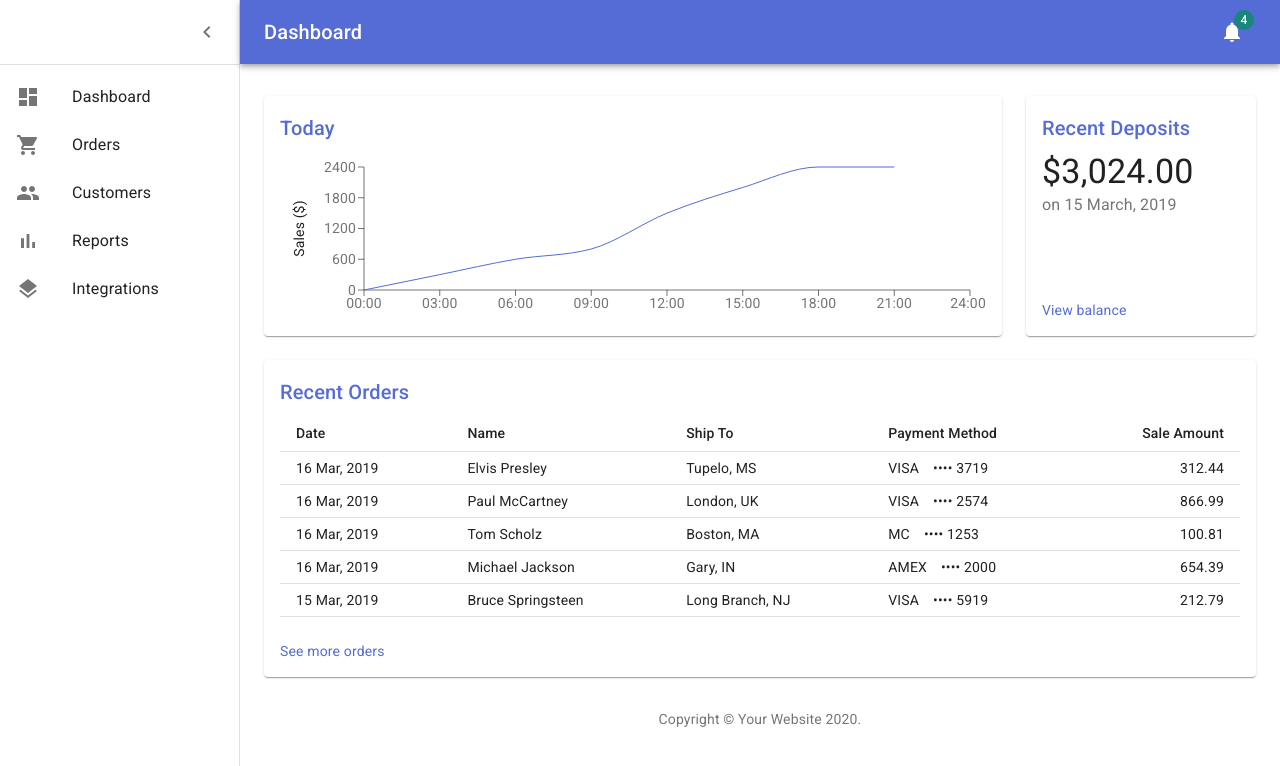
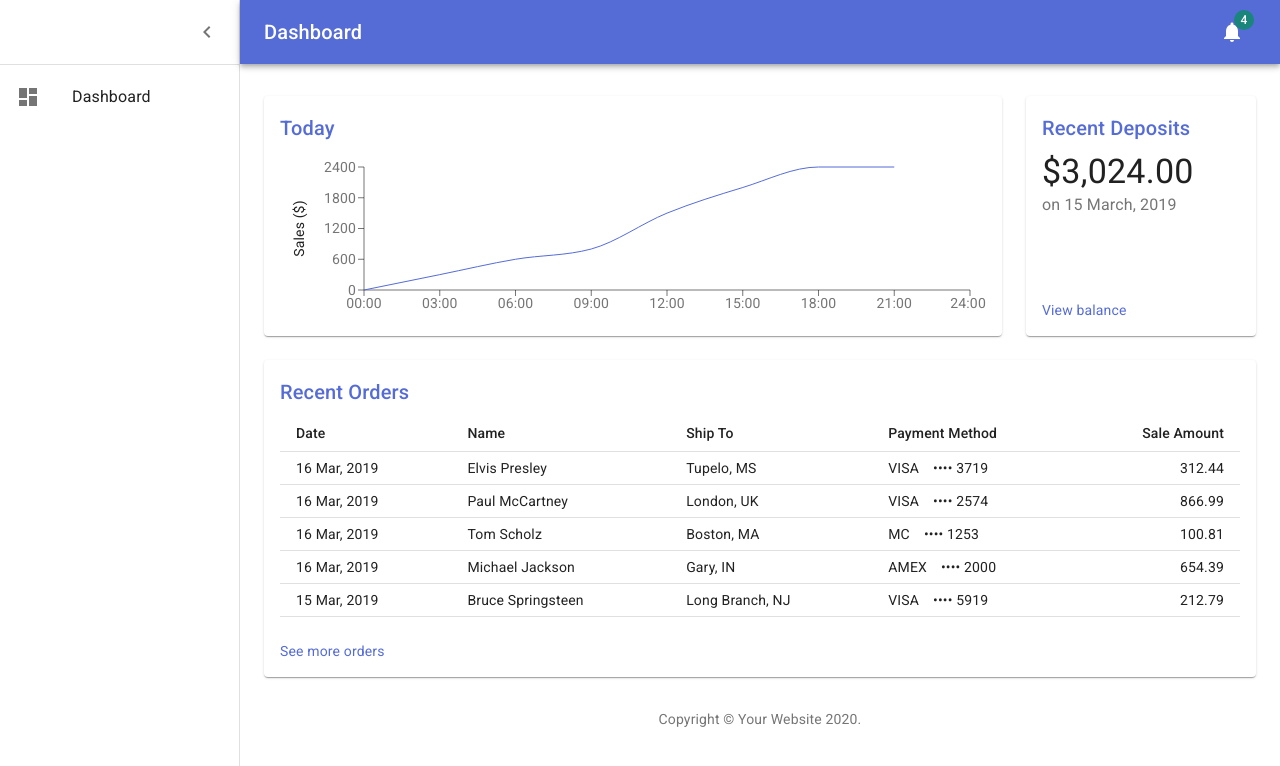
Before and after one commit to sds0307/diet-app, a React (Create React App) app: page /demo in a window 1280 px wide. Shown: the top 766 px of the page. Built offline with nearby package versions, Linux system fonts and the light colour scheme.

Commit message:
clean menubar

```diff
--- a/src/components/dashboard/listItems.js
+++ b/src/components/dashboard/listItems.js
@@ -2,13 +2,7 @@ import React from 'react';
 import ListItem from '@material-ui/core/ListItem';
 import ListItemIcon from '@material-ui/core/ListItemIcon';
 import ListItemText from '@material-ui/core/ListItemText';
-import ListSubheader from '@material-ui/core/ListSubheader';
 import DashboardIcon from '@material-ui/icons/Dashboard';
-import ShoppingCartIcon from '@material-ui/icons/ShoppingCart';
-import PeopleIcon from '@material-ui/icons/People';
-import BarChartIcon from '@material-ui/icons/BarChart';
-import LayersIcon from '@material-ui/icons/Layers';
-import AssignmentIcon from '@material-ui/icons/Assignment';
 
 export const mainListItems = (
   <div>
@@ -18,29 +12,5 @@ export const mainListItems = (
       </ListItemIcon>
       <ListItemText primary="Dashboard" />
     </ListItem>
-    <ListItem button>
-      <ListItemIcon>
-        <ShoppingCartIcon />
-      </ListItemIcon>
-      <ListItemText primary="Orders" />
-    </ListItem>
-    <ListItem button>
-      <ListItemIcon>
-        <PeopleIcon />
-      </ListItemIcon>
-      <ListItemText primary="Customers" />
-    </ListItem>
-    <ListItem button>
-      <ListItemIcon>
-        <BarChartIcon />
-      </ListItemIcon>
-      <ListItemText primary="Reports" />
-    </ListItem>
-    <ListItem button>
-      <ListItemIcon>
-        <LayersIcon />
-      </ListItemIcon>
-      <ListItemText primary="Integrations" />
-    </ListItem>
   </div>
 );
--- a/src/components/display-food-items/listItems.js
+++ b/src/components/display-food-items/listItems.js
@@ -2,13 +2,8 @@ import React from 'react';
 import ListItem from '@material-ui/core/ListItem';
 import ListItemIcon from '@material-ui/core/ListItemIcon';
 import ListItemText from '@material-ui/core/ListItemText';
-import ListSubheader from '@material-ui/core/ListSubheader';
 import DashboardIcon from '@material-ui/icons/Dashboard';
 import ShoppingCartIcon from '@material-ui/icons/ShoppingCart';
-import PeopleIcon from '@material-ui/icons/People';
-import BarChartIcon from '@material-ui/icons/BarChart';
-import LayersIcon from '@material-ui/icons/Layers';
-import AssignmentIcon from '@material-ui/icons/Assignment';
 
 export const mainListItems = (
   <div>
@@ -24,23 +19,5 @@ export const mainListItems = (
       </ListItemIcon>
       <ListItemText primary="Sign Out" />
     </ListItem>
-    <ListItem button>
-      <ListItemIcon>
-        <PeopleIcon />
-      </ListItemIcon>
-      <ListItemText primary="Customers" />
-    </ListItem>
-    <ListItem button>
-      <ListItemIcon>
-        <BarChartIcon />
-      </ListItemIcon>
-      <ListItemText primary="Reports" />
-    </ListItem>
-    <ListItem button>
-      <ListItemIcon>
-        <LayersIcon />
-      </ListItemIcon>
-      <ListItemText primary="Integrations" />
-    </ListItem>
   </div>
 );
```
